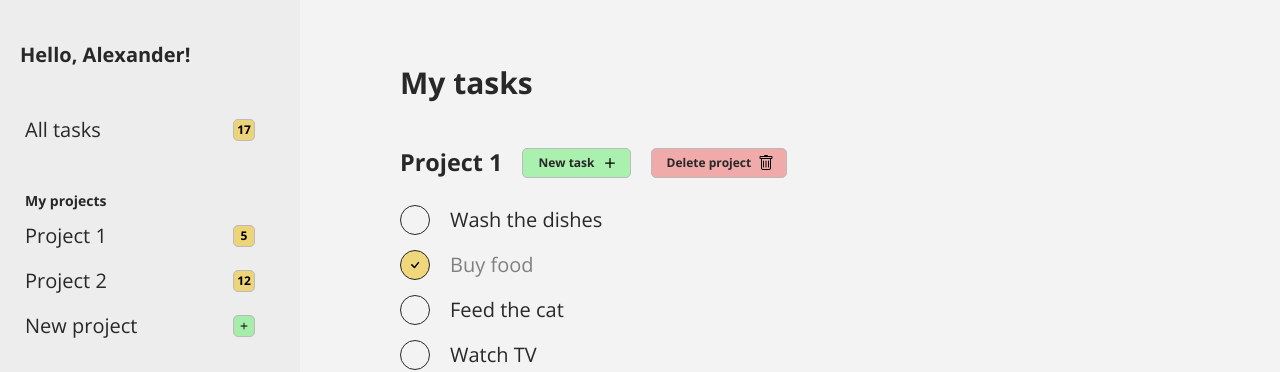
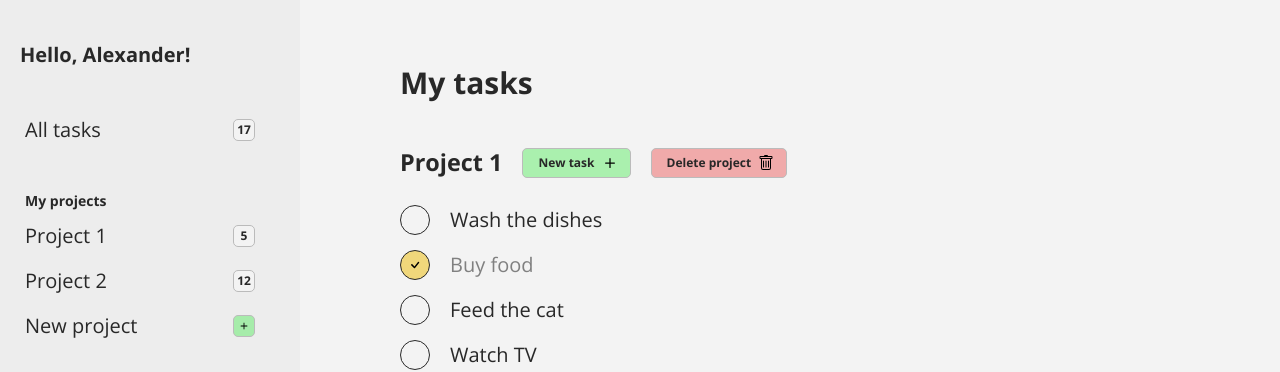
Before and after one commit to alex-teder/odin-todo-app, a website: page src/test.html in a window 1280 px wide. Shown: the top 372 px of the page. Drawn offline with nearby package versions, Linux system fonts and the light colour scheme; files that its build step writes are made by us from their sources.

Commit message:
sidebar indicator style change

```diff
--- a/src/scss/_aside.scss
+++ b/src/scss/_aside.scss
@@ -47,8 +47,8 @@
     border-radius: 5px;
     font-size: 0.6rem;
     font-weight: bold;
-    color: black;
-    background-color: var(--clr-yellow);
+    color: var(--clr-text);
+    background-color: var(--clr-bkg);
     border: 1px solid var(--clr-button-borders);
     flex-shrink: 0;
 
```
